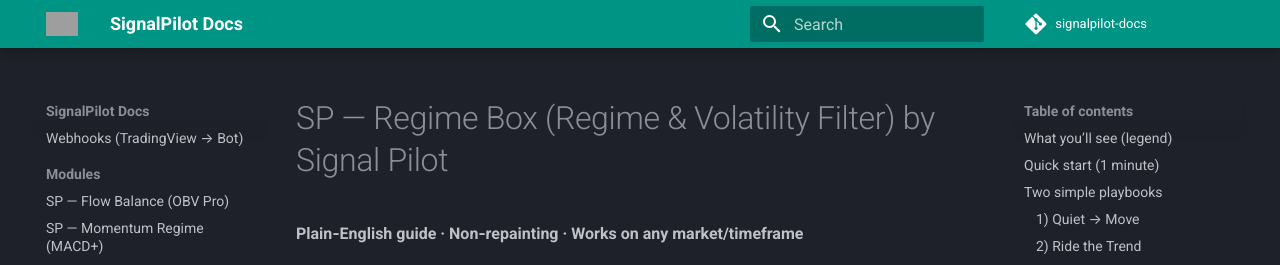
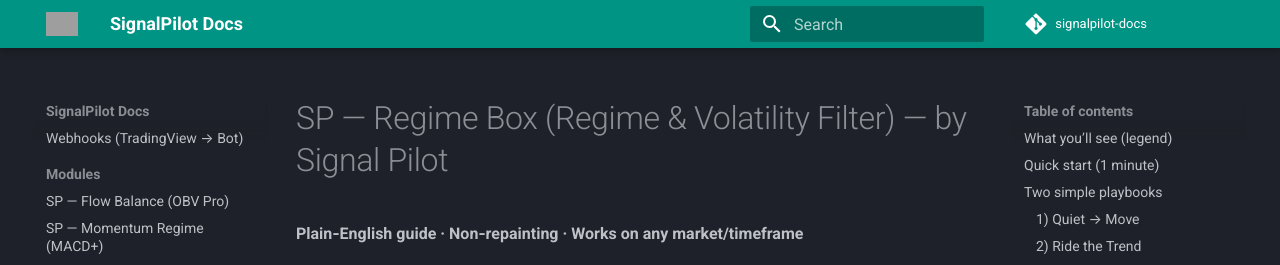
Before and after one commit to Signalpilot/signalpilot-docs, an MkDocs documentation site: the page built from docs/sp-regime-vol-filter.md, in a window 1280 px wide and 900 px high. Shown: the top 265 px of the window. Built offline with MkDocs 1.6.1 and Material for MkDocs 9.7.7, drawn with Linux system fonts in a browser that asks for light colours; comment, search, counter and statistics services are not loaded; grey boxes are pictures that could not be loaded.

```diff
--- a/docs/sp-regime-vol-filter.md
+++ b/docs/sp-regime-vol-filter.md
@@ -1,4 +1,4 @@
-# SP — Regime Box (Regime & Volatility Filter) by Signal Pilot
+# SP — Regime Box (Regime & Volatility Filter) — by Signal Pilot
 **Plain‑English guide · Non‑repainting · Works on any market/timeframe**
 
 Regime Box makes your chart easier to read by showing two simple things:
```
